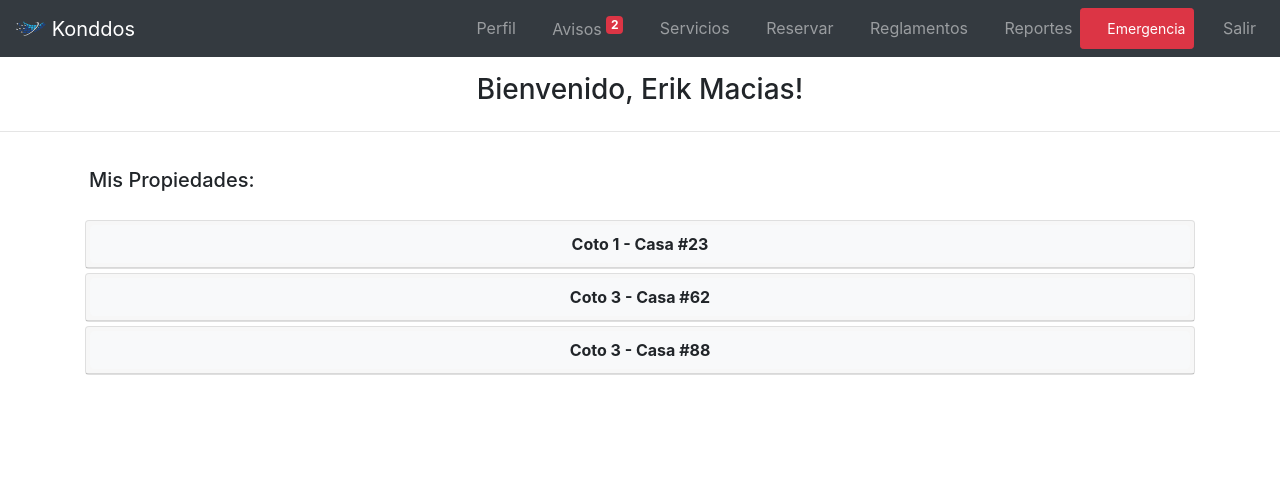
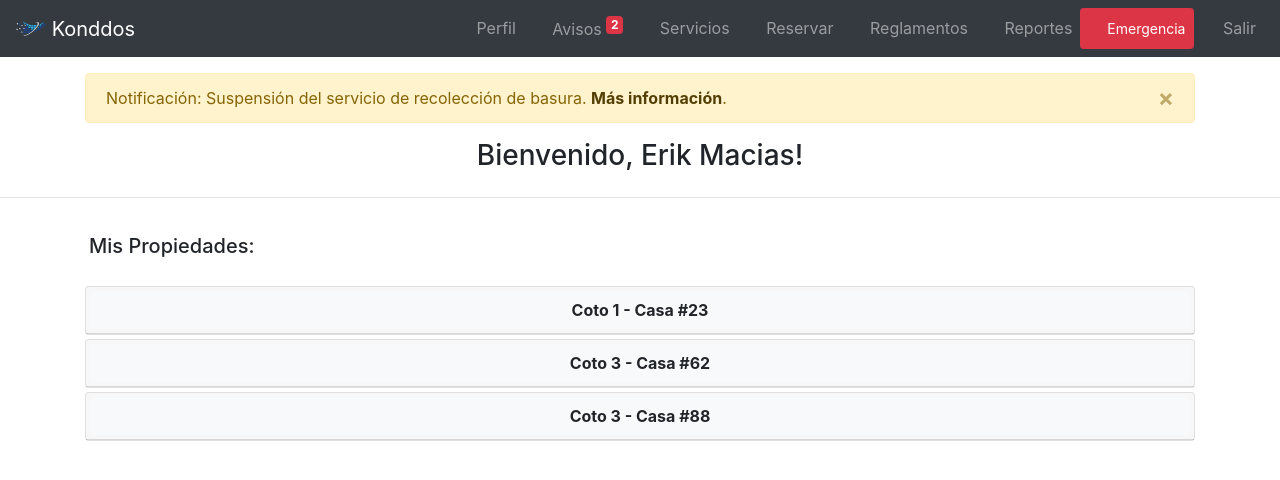
Before and after one commit to nisoph/cottos, a Vue app: page / in a window 1280 px wide. Shown: the top 480 px of the page. Built offline with nearby package versions, Linux system fonts and the light colour scheme; some icons are missing.

Commit message:
added home notification

```diff
--- a/src/views/Home/index.vue
+++ b/src/views/Home/index.vue
@@ -3,9 +3,20 @@
     <app-nav></app-nav>
 
     <b-container class="mt-3">
-        <b-row>
-            <b-col><h3 class="text-center">Bienvenido, Erik Macias!</h3></b-col>
-        </b-row>
+      <b-row>
+        <b-col>
+          <div>
+            <b-alert :show="dismissCountDown" dismissible variant="warning"
+                     @dismissed="dismissCountDown=0"
+                     @dismiss-count-down="countDownChanged">
+              Notificación: Suspensión del servicio de recolección de basura. <a href="#" class="alert-link">Más información</a>.
+            </b-alert>
+          </div>
+        </b-col>
+      </b-row>
+      <b-row>
+        <b-col><h3 class="text-center">Bienvenido, Erik Macias!</h3></b-col>
+      </b-row>
     </b-container>
 
     <hr/>
@@ -152,11 +163,28 @@ export default {
   components: {
     AppNav,
   },
+  data() {
+    return {
+      dismissSecs: 7,
+      dismissCountDown: 0,
+    };
+  },
   methods: {
+    countDownChanged(dismissCountDown) {
+      this.dismissCountDown = dismissCountDown;
+    },
+
+    showAlert() {
+      this.dismissCountDown = this.dismissSecs;
+    },
+
     isLoggedIn() {
       // return isLoggedIn();
       return true;
     },
+  },
+  mounted() {
+    this.showAlert();
   },
 };
 </script>
```
Also changed, not shown: 9 other files (tests, documents, lock files or other folders).
